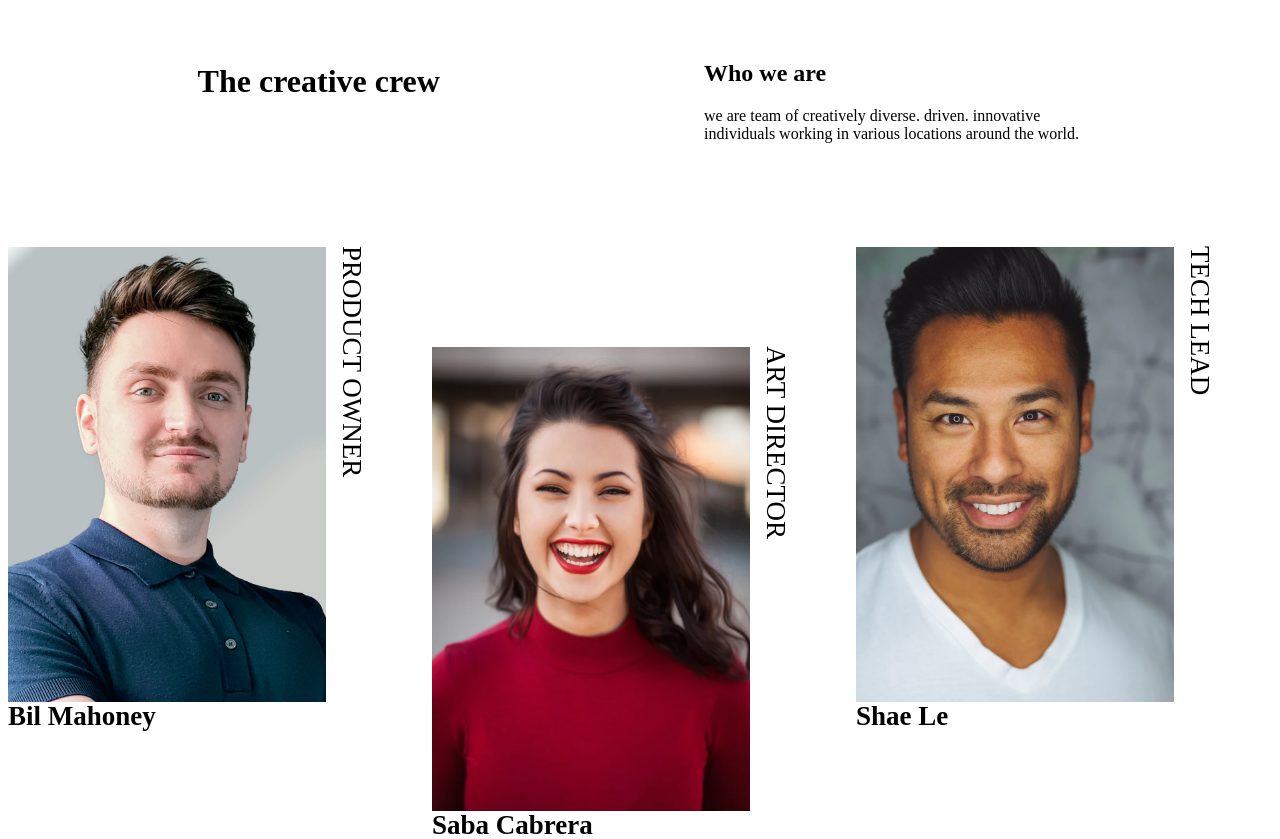
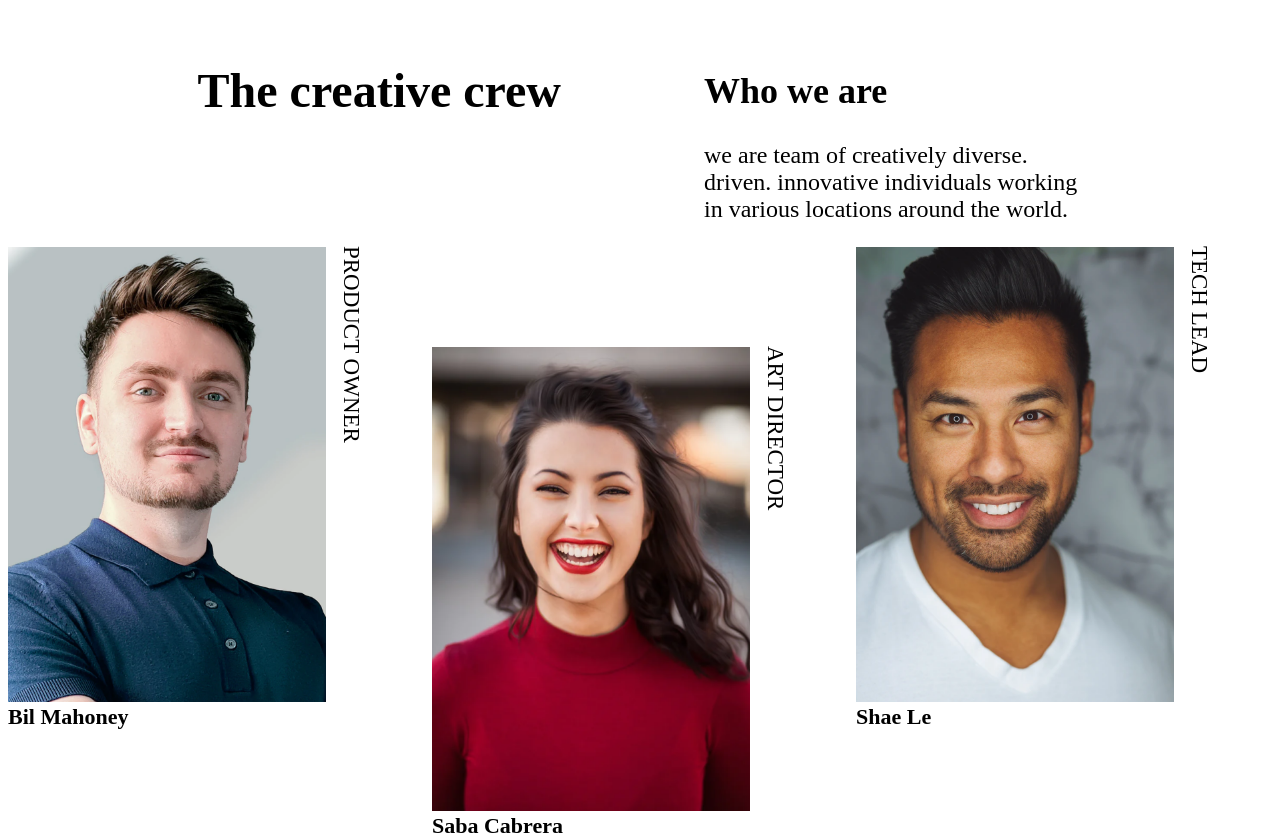
Before and after one commit to CamiloEAGiraldo/myteampage, a plain HTML site: page index.html in a window 1280 px wide. Shown: the top 839 px of the page. Drawn offline with Linux system fonts and the light colour scheme.

Commit message:
My Team Page || V2

```diff
--- a/style/responsive.css
+++ b/style/responsive.css
@@ -1,19 +1,4 @@
 @media(min-width: 768px){
-    #text{
-        width: 50%;
-    }
-    #avatares{
-        margin-top: 8%;
-    }
-    .name,
-    .prof{
-        font-size: 1.5rem;
-    }
-    .prof{
-        top: 36%;
-    }
-}
-@media(min-width: 1024px){
     #avatares{
         position: absolute;
         top: 10%;
@@ -29,10 +14,10 @@
         top: 5%;
     }
     .name{
-        font-size: 27px;
+        font-size: 22px;
     }
     .prof{
-        font-size: 27px;
+        font-size: 23px;
         top: 35%;
     }
     #avatar5{
@@ -49,7 +34,7 @@
         top: 60rem;
         left: 40%;
     }
-    @media(min-width: 1440px){
+    @media(min-width: 1240px){
         h1{
             font-size: 3rem;
         }
```
